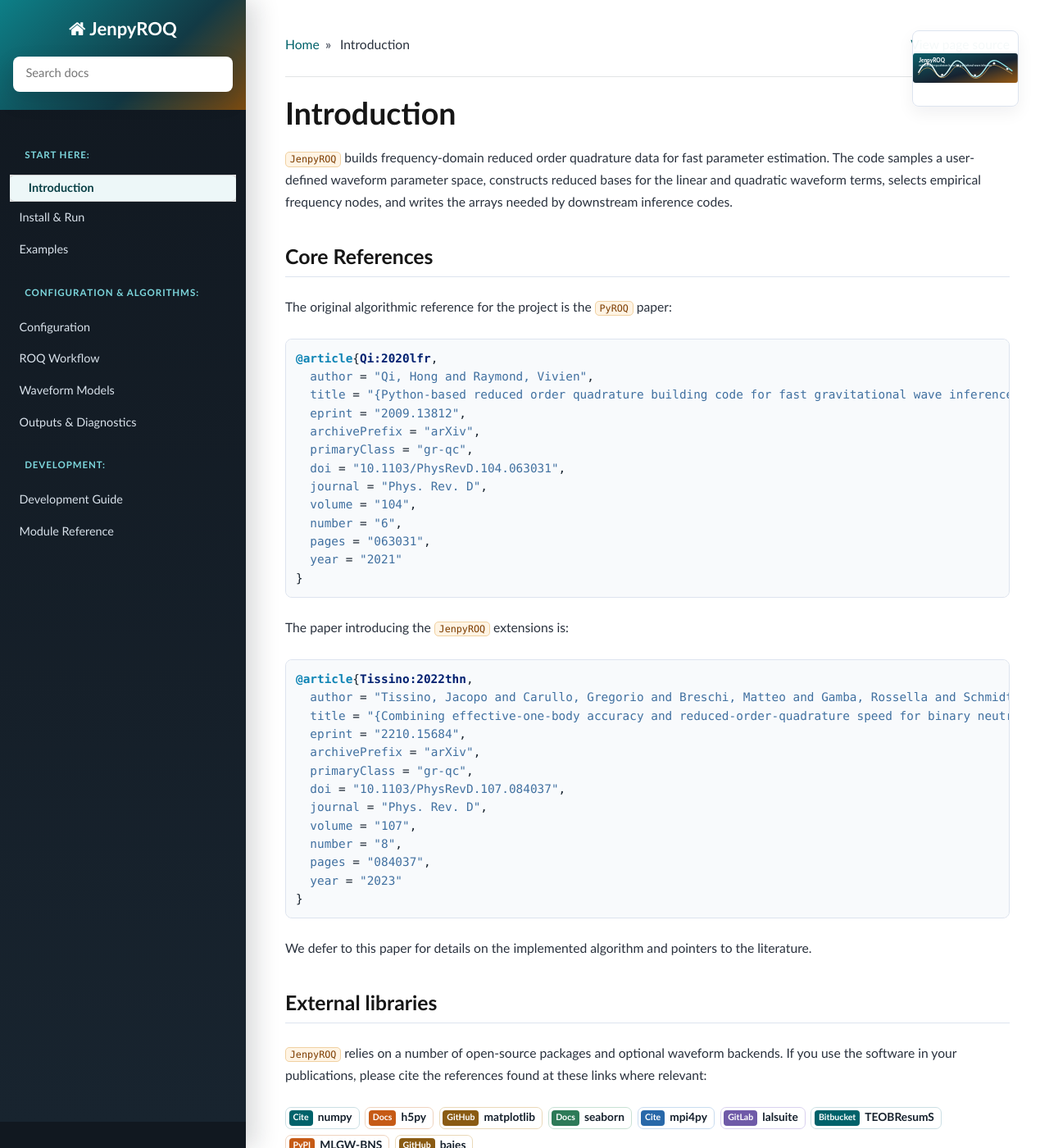
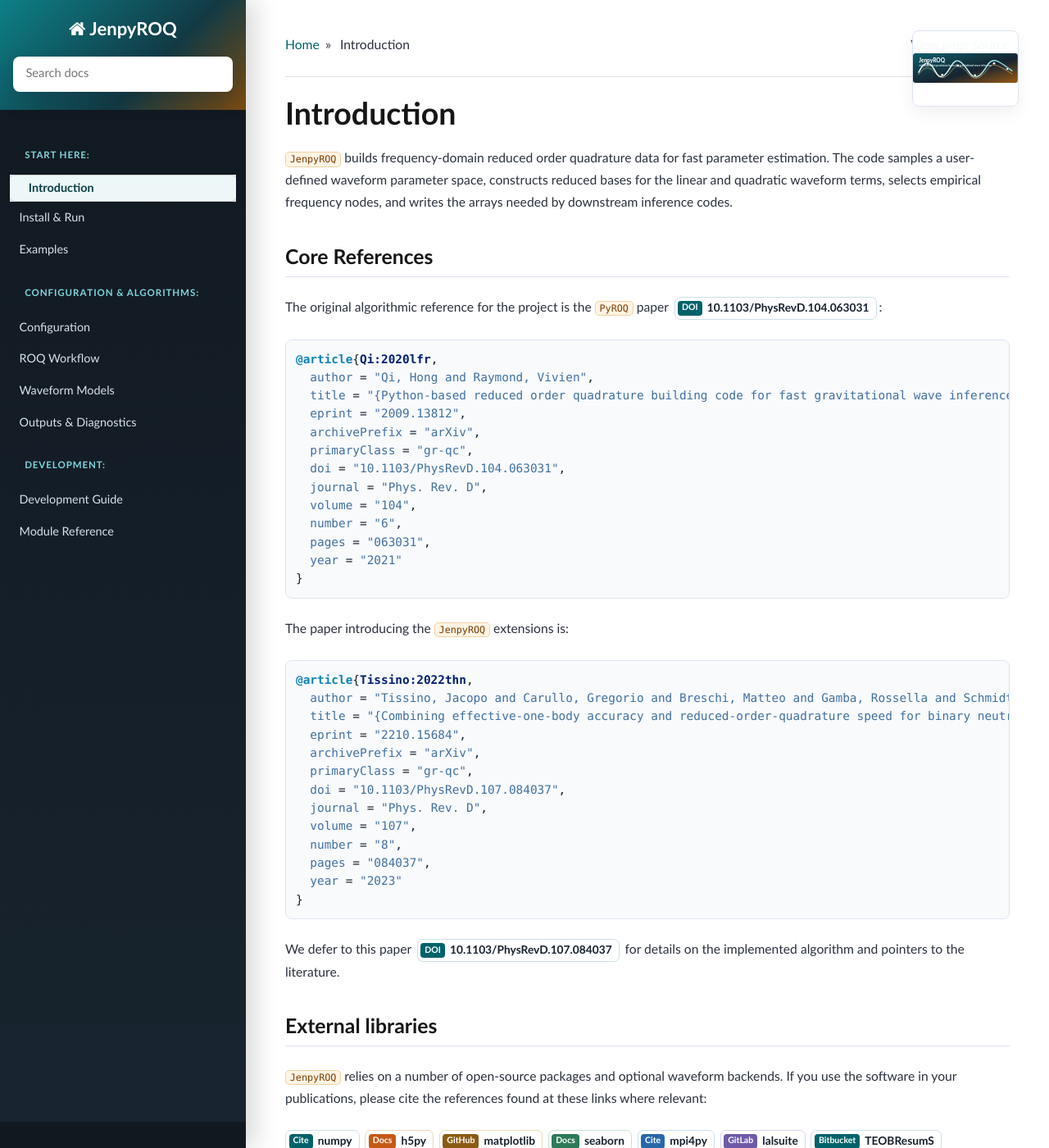
Before and after one commit to GCArullo/JenpyROQ, a Sphinx documentation site: the page built from docs/introduction.rst, in a window 1280 px wide and 1400 px high. Shown: the whole window at 82% size. Built offline with Sphinx 7.4.7 and the Read the Docs theme 3.1.0, drawn with Linux system fonts in a browser that asks for light colours; some of the changed text lies outside the part shown.

Commit message:
add papers dois

```diff
--- a/docs/_static/css/custom.css
+++ b/docs/_static/css/custom.css
@@ -444,6 +444,11 @@ a:hover,
   color: var(--resource-hover-text) !important;
 }
 
+.doi-chip {
+  margin: 0 0.18rem;
+  vertical-align: middle;
+}
+
 .resource-mark {
   background: var(--resource-mark-bg);
   border-radius: 4px;
--- a/docs/conf.py
+++ b/docs/conf.py
@@ -9,7 +9,7 @@ sys.path.insert(0, repo_root)
 import JenpyROQ
 
 project = "JenpyROQ"
-copyright = "2022 onwards, Gregorio Carullo, Sebastiano Bernuzzi, Matteo Breschi, Jacopo Tissino"
+copyright = "2022 onwards, Gregorio Carullo, Sebastiano Bernuzzi, Matteo Breschi"
 author = "Gregorio Carullo, Sebastiano Bernuzzi, Matteo Breschi, Jacopo Tissino"
 
 extensions = [
--- a/docs/introduction.rst
+++ b/docs/introduction.rst
@@ -1,5 +1,13 @@
 Introduction
 ------------
+
+.. |doi-pyroq| raw:: html
+
+   <a class="resource-chip doi-chip" href="https://doi.org/10.1103/PhysRevD.104.063031"><span class="resource-mark">DOI</span><span>10.1103/PhysRevD.104.063031</span></a>
+
+.. |doi-jenpyroq| raw:: html
+
+   <a class="resource-chip doi-chip" href="https://doi.org/10.1103/PhysRevD.107.084037"><span class="resource-mark">DOI</span><span>10.1103/PhysRevD.107.084037</span></a>
 
 ``JenpyROQ`` builds frequency-domain reduced order quadrature data for fast
 parameter estimation. The code samples a user-defined waveform parameter
@@ -10,7 +18,7 @@ inference codes.
 Core References
 ~~~~~~~~~~~~~~~
 
-The original algorithmic reference for the project is the ``PyROQ`` paper:
+The original algorithmic reference for the project is the ``PyROQ`` paper |doi-pyroq|:
 
 .. code-block:: bibtex
 
@@ -46,7 +54,7 @@ The paper introducing the ``JenpyROQ`` extensions is:
      year = "2023"
    }
 
-We defer to this paper for details on the implemented algorithm and pointers
+We defer to this paper |doi-jenpyroq| for details on the implemented algorithm and pointers
 to the literature.
 
 External libraries
```
Also changed, not shown: 1 other file.
